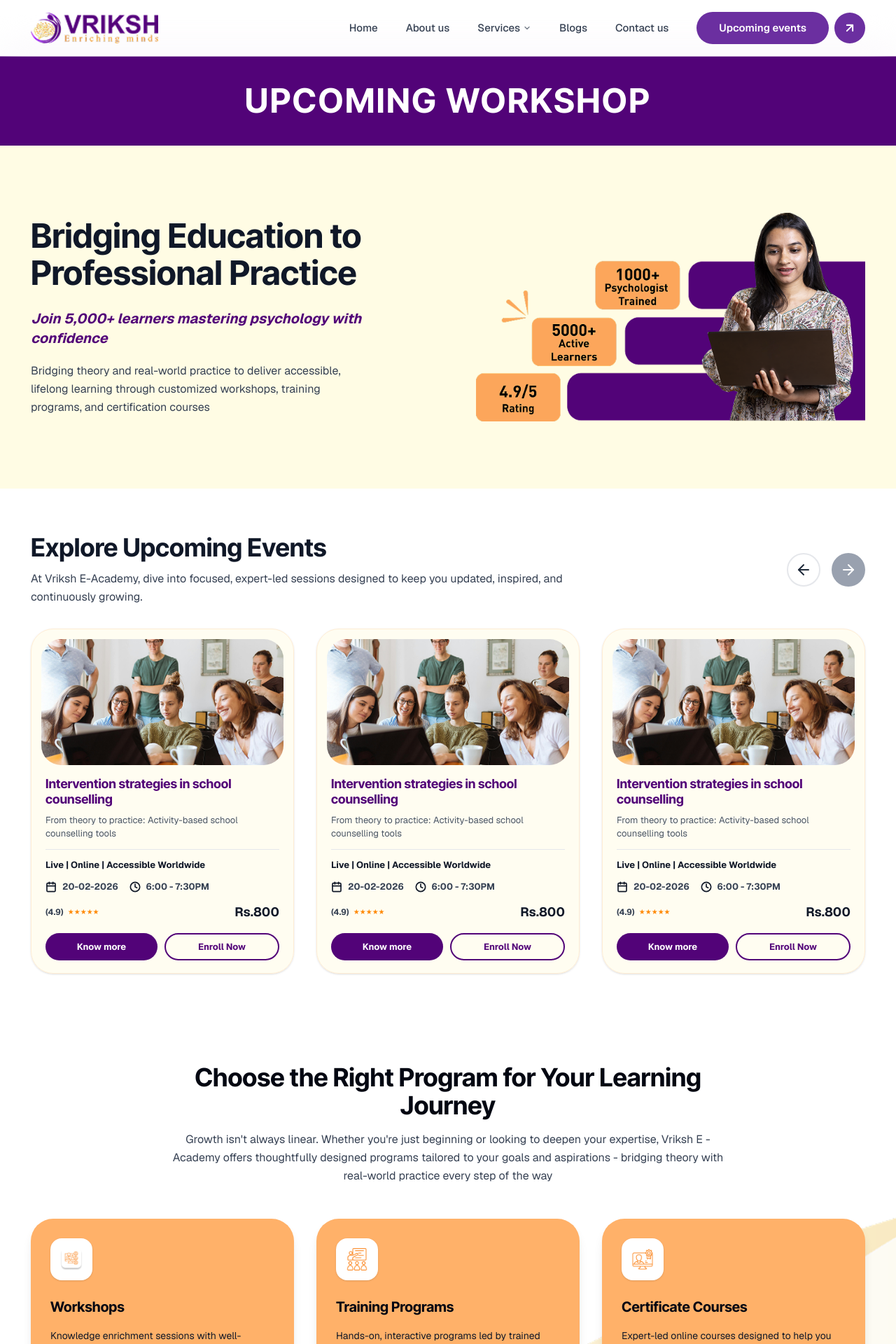
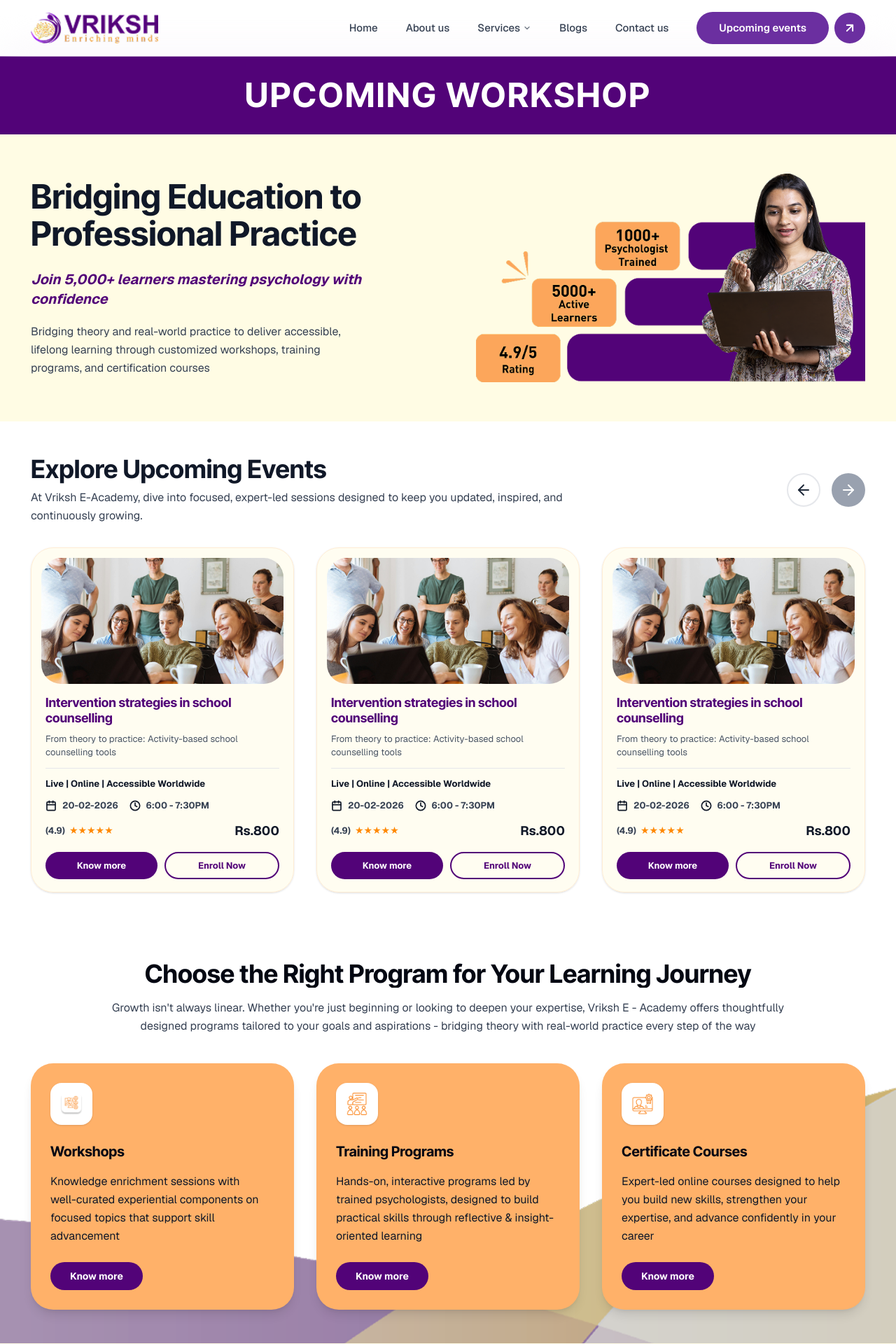
Before and after one commit to VidhunM/vriksh, a React (Vite) app: page /upcoming-events in a window 1280 px wide. Shown: the top 1920 px of the page at 70% size. Built offline with nearby package versions, Linux system fonts and the light colour scheme.

Commit message:
Update UpcomingEvents.jsx

```diff
--- a/src/pages/UpcomingEvents.jsx
+++ b/src/pages/UpcomingEvents.jsx
@@ -5,14 +5,14 @@
     return (
         <div className="pt-20">
             {/* Header Banner */}
-            <div className="bg-[#520378] py-6 sm:py-10 text-center">
+            <div className="bg-[#520378] py-4 sm:py-8 text-center">
                 <h1 className="text-3xl sm:text-5xl font-bold text-white uppercase tracking-wider">
                     Upcoming Workshop
                 </h1>
             </div>
 
             {/* Main Content */}
-            <div className="bg-[#FFFCE4] py-12 sm:py-24">
+            <div className="bg-[#FFFCE4] py-8 sm:py-14">
                 <div className="max-w-[1240px] mx-auto px-6 flex flex-col lg:flex-row items-center gap-12 lg:gap-20">
 
                     {/* Left Column: Text Content */}
@@ -45,12 +45,12 @@
             </div>
 
             {/* Explore Upcoming Events Section */}
-            <div className="bg-white py-8 sm:py-16">
+            <div className="bg-white py-6 sm:py-12">
                 <div className="max-w-[1240px] mx-auto px-6">
                     {/* Header with Title and Nav Arrows */}
                     <div className="flex flex-col md:flex-row justify-between items-start md:items-center mb-8 gap-6">
                         <div className="max-w-[800px]">
-                            <h2 className="text-3xl sm:text-4xl font-bold mb-3 text-gray-900">
+                            <h2 className="text-3xl sm:text-4xl font-bold mb-2 text-gray-900">
                                 Explore Upcoming Events
                             </h2>
                             <p className="text-base text-gray-700 leading-relaxed">
@@ -125,8 +125,8 @@
                                     {/* Bottom Info: Rating and Price */}
                                     <div className="flex justify-between items-center mb-4">
                                         <div className="flex items-center gap-1.5">
-                                            <span className="text-[12px] font-bold text-gray-700">(4.9)</span>
-                                            <div className="flex text-orange-400 text-[10px]">
+                                            <span className="text-[13px] font-bold text-gray-700">(4.9)</span>
+                                            <div className="flex text-orange-400 text-[14px]">
                                                 {'★★★★★'.split('').map((s, i) => <span key={i}>{s}</span>)}
                                             </div>
                                         </div>
@@ -150,22 +150,22 @@
             </div>
 
             {/* Choose the Right Program Section */}
-            <div className="bg-white py-8 sm:py-16 relative overflow-hidden">
+            <div className="bg-white py-6 sm:py-12 relative overflow-hidden">
                 {/* Background Image Asset */}
                 <div className="absolute bottom-0 left-0 w-full h-full pointer-events-none">
                     <img
                         src="/images/journey background.png"
                         alt=""
-                        className="w-full h-full object-cover object-bottom opacity-40"
+                        className="w-full h-full object-cover object-bottom opacity-80 brightness-[0.8]"
                     />
                 </div>
 
                 <div className="max-w-[1240px] mx-auto px-6 relative z-10">
-                    <div className="text-center max-w-[800px] mx-auto mb-12">
-                        <h2 className="text-3xl sm:text-4xl font-bold mb-4 text-gray-950">
+                    <div className="text-center max-w-[1100px] mx-auto mb-10">
+                        <h2 className="text-2xl sm:text-3xl lg:text-4xl font-bold mb-4 text-gray-950 whitespace-nowrap overflow-hidden text-ellipsis">
                             Choose the Right Program for Your Learning Journey
                         </h2>
-                        <p className="text-base text-gray-700 leading-relaxed">
+                        <p className="text-sm sm:text-base text-gray-700 leading-relaxed max-w-[1000px] mx-auto">
                             Growth isn't always linear. Whether you're just beginning or looking to deepen your
                             expertise, Vriksh E - Academy offers thoughtfully designed programs tailored to your goals
                             and aspirations - bridging theory with real-world practice every step of the way
@@ -176,7 +176,7 @@
                         {[
                             {
                                 title: "Workshops",
-                                description: "Knowledge enrichment sessions with well-curated experiential components on focused topics that support skill advancement",
+                                description: <>Knowledge enrichment sessions with <span className="whitespace-nowrap">well-curated</span> experiential components on focused topics that support skill advancement</>,
                                 icon: <img src="/icons/workshop.png" alt="Workshops icon" className="w-8 h-8 object-contain" />
                             },
                             {
@@ -197,7 +197,7 @@
                                 <h3 className="text-xl font-bold text-gray-950 mb-4">
                                     {program.title}
                                 </h3>
-                                <p className="text-sm text-gray-900 leading-relaxed mb-auto pb-8">
+                                <p className="text-base text-gray-900 leading-relaxed mb-auto pb-6">
                                     {program.description}
                                 </p>
                                 <button className="bg-[#520378] text-white px-7 py-2.5 rounded-full font-bold text-sm hover:bg-[#6b049d] transition-colors">
@@ -210,10 +210,10 @@
             </div>
 
             {/* Testimonials Section */}
-            <div className="bg-[#FFFCE4] py-12 sm:py-24">
+            <div className="bg-[#FFFCE4] py-8 sm:py-16">
                 <div className="max-w-[1240px] mx-auto px-6">
                     {/* Header with Title and Nav Arrows */}
-                    <div className="flex flex-col md:flex-row justify-between items-start md:items-center mb-16 gap-6">
+                    <div className="flex flex-col md:flex-row justify-between items-start md:items-center mb-10 gap-6">
                         <h2 className="text-4xl sm:text-5xl font-bold text-gray-950">
                             What our leaners say
                         </h2>
@@ -254,7 +254,7 @@
                                             <path d="M5.84 14.09c-.22-.67-.35-1.39-.35-2.09s.13-1.42.35-2.09V7.07H2.18C1.43 8.55 1 10.22 1 12s.43 3.45 1.18 4.93l3.66-2.84z" fill="#FBBC05" />
                                             <path d="M12 5.38c1.62 0 3.06.56 4.21 1.64l3.15-3.15C17.45 2.09 14.97 1 12 1 7.7 1 3.99 3.47 2.18 7.07l3.66 2.84c.87-2.6 3.3-4.53 6.16-4.53z" fill="#EA4335" />
                                         </svg>
-                                        <div className="flex text-orange-400 text-[10px]">
+                                        <div className="flex text-orange-400 text-[14px]">
                                             {'★★★★★'.split('').map((s, i) => <span key={i}>{s}</span>)}
                                         </div>
                                     </div>
@@ -300,7 +300,7 @@
             </div>
 
             {/* FAQ Section */}
-            <div className="bg-white py-8 sm:py-16">
+            <div className="bg-white py-6 sm:py-12">
                 <div className="max-w-[1100px] mx-auto px-6 flex flex-col lg:flex-row gap-10 lg:gap-16 items-center">
                     {/* Left: Questions List */}
                     <div className="flex-1 w-full scale-90 lg:scale-95 origin-left">
```
